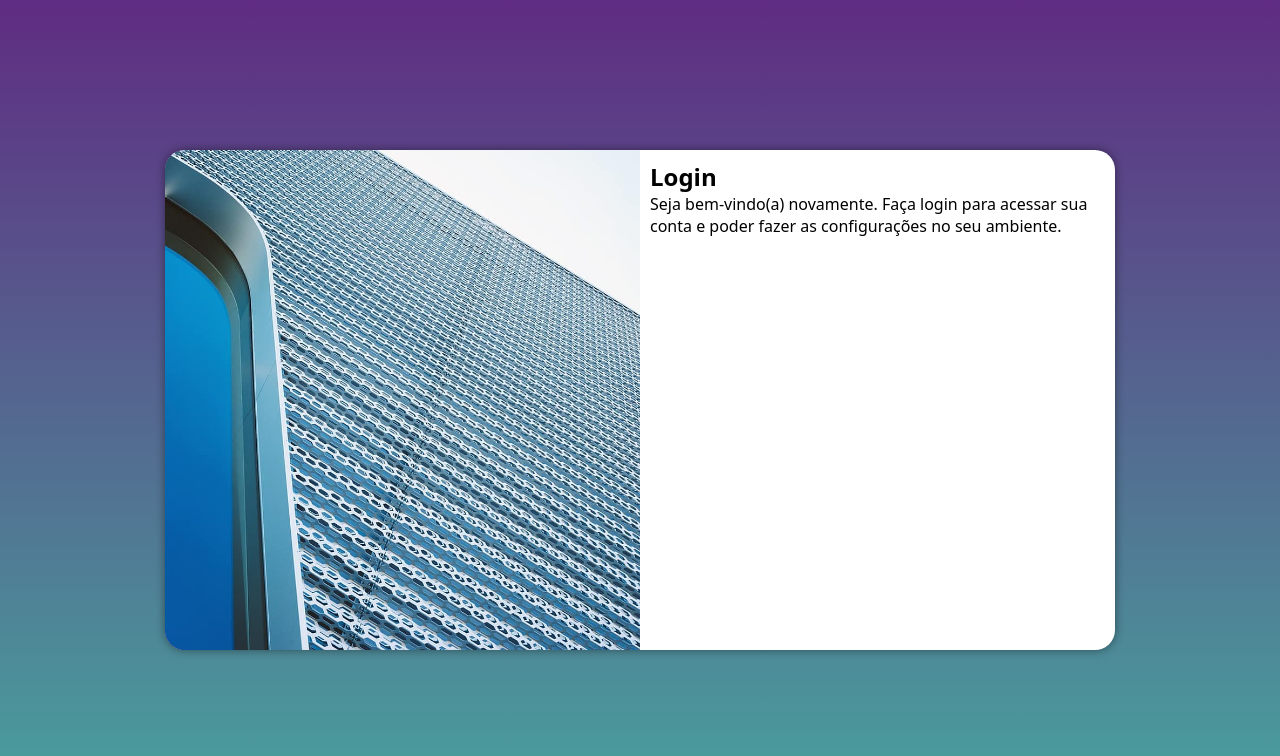
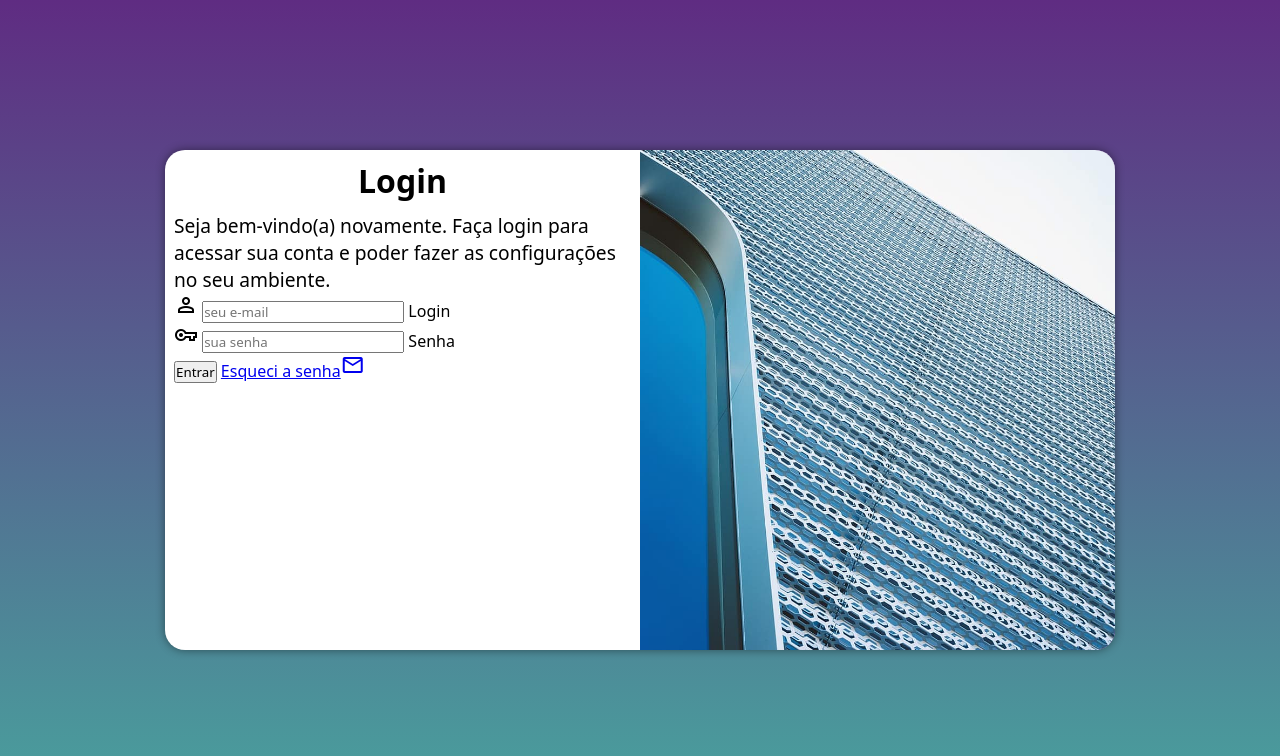
Before and after one commit to oeverson/projeto-login, a plain HTML site: page index.html in a window 1280 px wide. Drawn offline with nearby package versions, Linux system fonts and the light colour scheme.

Commit message:
adicionei formulario

```diff
--- a/estilos/media-query.css
+++ b/estilos/media-query.css
@@ -31,13 +31,21 @@
     }
 
     section#login > div#imagem {
-        float: left;
+        float: right;
         width: 50%;
         height: 100%;
     }
 
     section#login > div#formulario {
-        float: right;
+        float: left;
         width: 50%;
     }
+
+    div#formulario > h1 {
+        font-size: 2em;
+    }
+
+    div#formulario > p {
+    font-size: 1.2em;
+    }
 }
--- a/estilos/style.css
+++ b/estilos/style.css
@@ -46,5 +46,14 @@
 
 section#login > div#formulario {
     display: block;
-    padding: 10px;
+    padding: 9px;
 }
+
+div#formulario > h1 {
+    text-align: center;
+    margin-bottom: 10px;
+}
+
+div#formulario > p {
+    font-size: 0.8em;
+}
--- a/index.html
+++ b/index.html
@@ -4,6 +4,7 @@
     <meta charset="UTF-8">
     <meta name="viewport" content="width=device-width, initial-scale=1.0">
     <title>Login</title>
+    <link href="https://fonts.googleapis.com/css2?family=Material+Symbols+Outlined" rel="stylesheet" />
     <link rel="stylesheet" href="estilos/style.css">
     <link rel="stylesheet" href="estilos/media-query.css">
 </head>
@@ -16,8 +17,21 @@
             <div id="formulario">
                 <h1>Login</h1>
                 <p>Seja bem-vindo(a) novamente. Faça login para acessar sua conta e poder fazer as configurações no seu ambiente.</p>
-                <form action="login.php" method="post">
+                <form action="login.php" method="post" autocomplete="on">
+                    <div class="campo">
+                        <span class="material-symbols-outlined">person</span>
+                        <input type="email" name="login" id="ilogin" placeholder="seu e-mail" autocomplete="email" required maxlength="30">
+                        <label for="ilogin">Login</label>
+                    </div>
+                    <div class="campo">
+                        <span class="material-symbols-outlined">vpn_key</span>
+                        <input type="password" name="senha" id="isenha" placeholder="sua senha" autocomplete="current-password" required minlength="8" maxlength="20">
+                        <label for="isenha">Senha</label>
+                    </div>
+                    <input type="submit" value="Entrar">
+                    <a href="esqueci.html">Esqueci a senha<span class="material-symbols-outlined">mail</span>
 
+                    </a>
                 </form>
             </div>
         </section>
```
